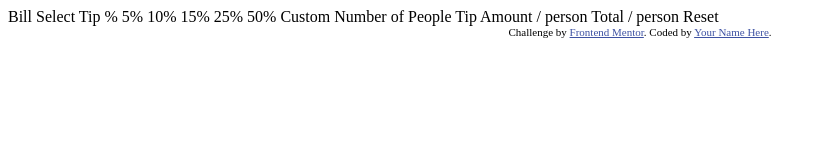
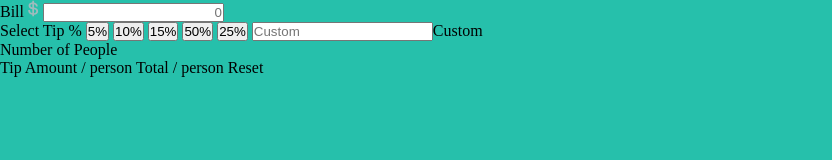
Before and after one commit to AlexaGabriel/tip-calculator, a plain HTML site: page index.html in a window 1280 px wide. Shown: the whole page, without its empty margins (0-832 px from the left). Drawn offline with Linux system fonts and the light colour scheme.

Commit message:
atualização

```diff
--- a/index.html
+++ b/index.html
@@ -2,43 +2,42 @@
 <html lang="en">
 <head>
   <meta charset="UTF-8">
-  <meta name="viewport" content="width=device-width, initial-scale=1.0"> <!-- displays site properly based on user's device -->
-
+  <meta name="viewport" content="width=device-width, initial-scale=1.0">
   <link rel="icon" type="image/png" sizes="32x32" href="./images/favicon-32x32.png">
 
   <title>Frontend Mentor | Tip calculator app</title>
 
-  <!-- Feel free to remove these styles or customise in your own stylesheet 👍 -->
-  <style>
-    .attribution { font-size: 11px; text-align: center; }
-    .attribution a { color: hsl(228, 45%, 44%); }
-  </style>
+<link rel="stylesheet" href="style.css">
 </head>
 <body>
+<section>
 
-  Bill
+    <form action="">
+      <label>Bill</label>
+      <label for="texto" class="icone"><img src="images/icon-dollar.svg" alt=""></label>
+      <input type="text" id="texto" placeholder="0">
+    </form>
 
-  Select Tip %
-  5%
-  10%
-  15%
-  25%
-  50%
-  Custom
+    <form action="">
+      <label>Select Tip %</label>
+      <input type="button" value="5%">
+      <input type="button" value="10%">
+      <input type="button" value="15%">
+      <input type="button" value="50%">
+      <input type="button" value="25%">
+      <input type="text" placeholder="Custom">Custom</input>
+    </form>
 
     Number of People
 
+    <article>
       Tip Amount
       / person
-
       Total
       / person
-
       Reset
 
-  <div class="attribution">
-    Challenge by <a href="https://www.frontendmentor.io?ref=challenge" target="_blank">Frontend Mentor</a>.
-    Coded by <a href="#">Your Name Here</a>.
-  </div>
+    </article>
+</section>
 </body>
 </html>
--- /dev/null
+++ b/style.scss
@@ -0,0 +1,16 @@
+$corB: hsl(183, 100%, 15%);
+$corA:  hsl(172, 67%, 45%);
+$corC: hsl(186, 14%, 43%);
+$corD: hsl(0, 0%, 100%);
+
+*{
+    padding: 0;
+    margin: 0;
+    box-sizing: border-box;
+}
+body{
+    background-color: $corA;
+}
+#texto{
+    text-align: right;
+}
```
Also changed, not shown: style.css (added), 1 other file. Lines whose indentation alone changed are shown as unchanged.
